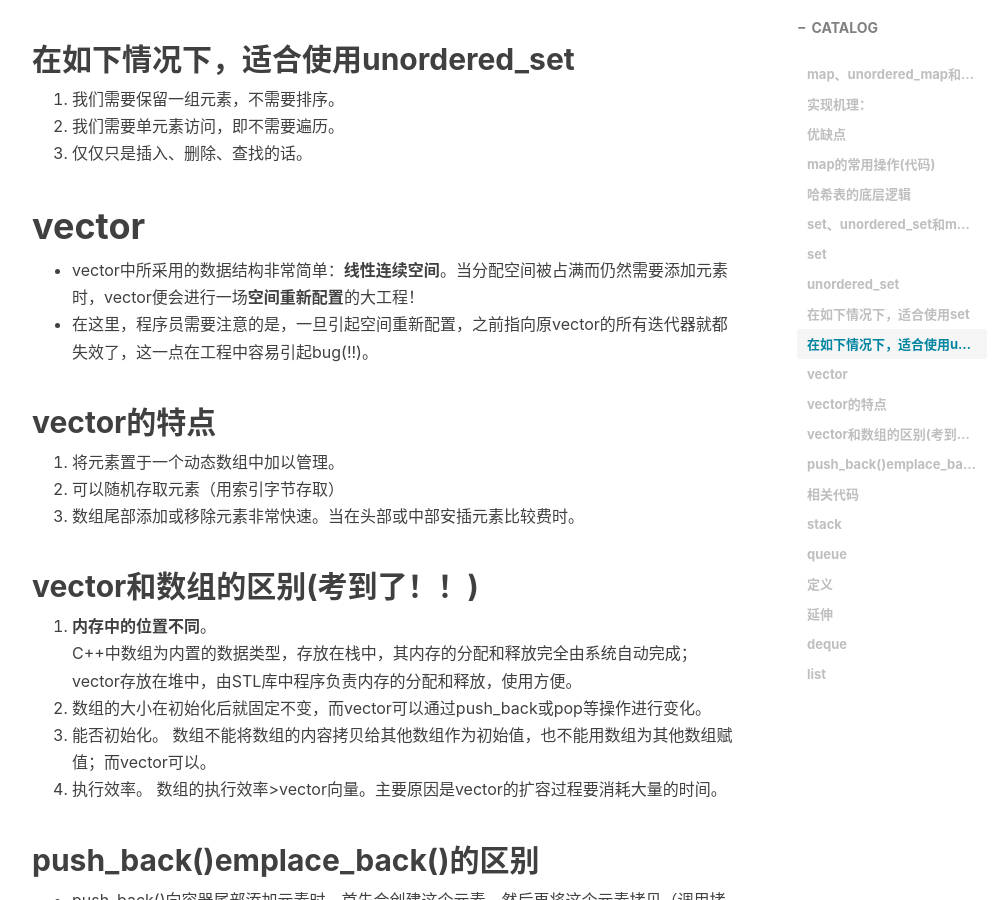
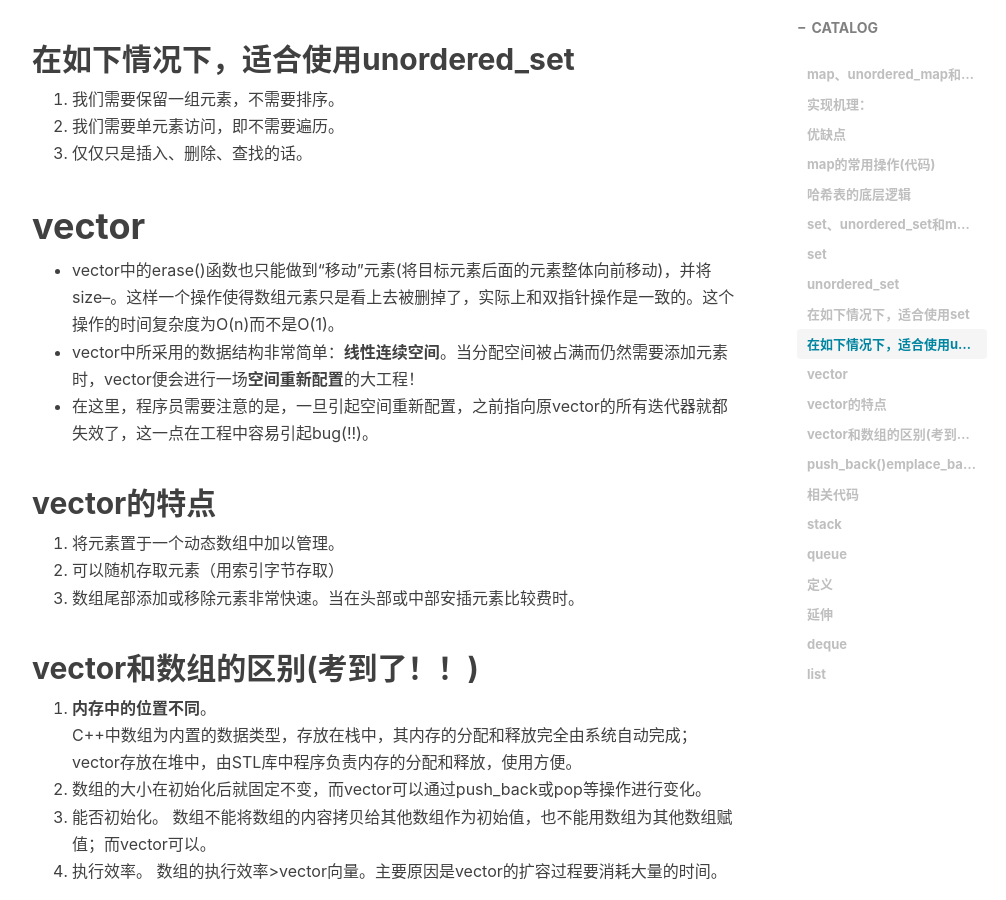
Before and after one commit to xie96808/xie96808.github.io, a Jekyll site: the page built from _posts/2022-04-07-STL底层逻辑汇总.md, in a window 1280 px wide and 900 px high, scrolled down 4992 px. Shown: the whole window, without its empty margins (233-1239 px from the left). Built offline with Jekyll 4.4.1, drawn with Linux system fonts in a browser that asks for light colours; nearby versions of some CDN libraries; comment, search, counter and statistics services are not loaded.

Commit message:
Update 2022-04-07-STL底层逻辑汇总.md

```diff
--- a/_posts/2022-04-07-STL底层逻辑汇总.md
+++ b/_posts/2022-04-07-STL底层逻辑汇总.md
@@ -202,6 +202,7 @@ count 14:1
 
 # vector
 
+* vector中的erase()函数也只能做到“移动”元素(将目标元素后面的元素整体向前移动)，并将size--。这样一个操作使得数组元素只是看上去被删掉了，实际上和双指针操作是一致的。这个操作的时间复杂度为O(n)而不是O(1)。
 * vector中所采用的数据结构非常简单：**线性连续空间**。当分配空间被占满而仍然需要添加元素时，vector便会进行一场**空间重新配置**的大工程！
 * 在这里，程序员需要注意的是，一旦引起空间重新配置，之前指向原vector的所有迭代器就都失效了，这一点在工程中容易引起bug(!!)。
 
```
